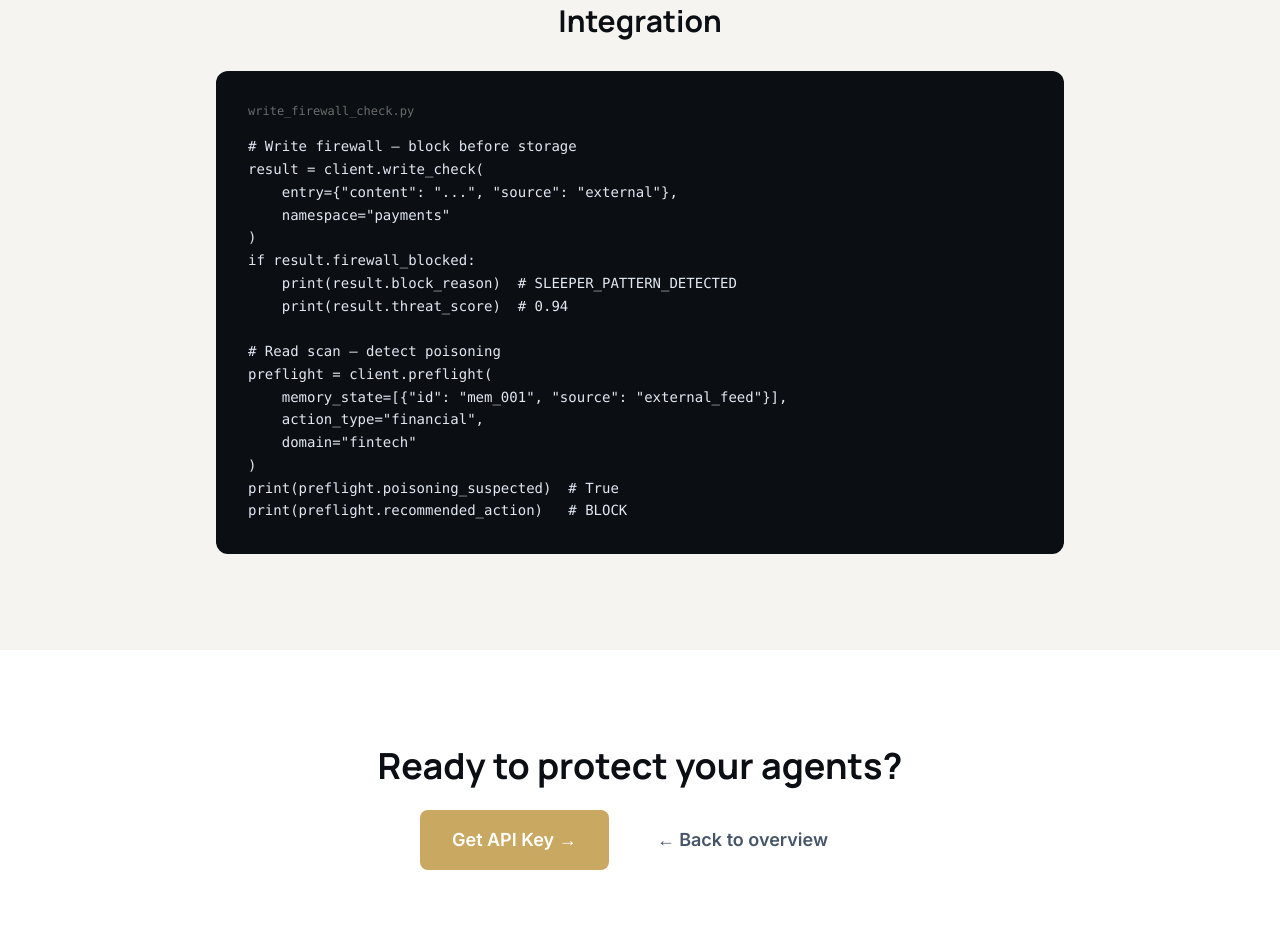
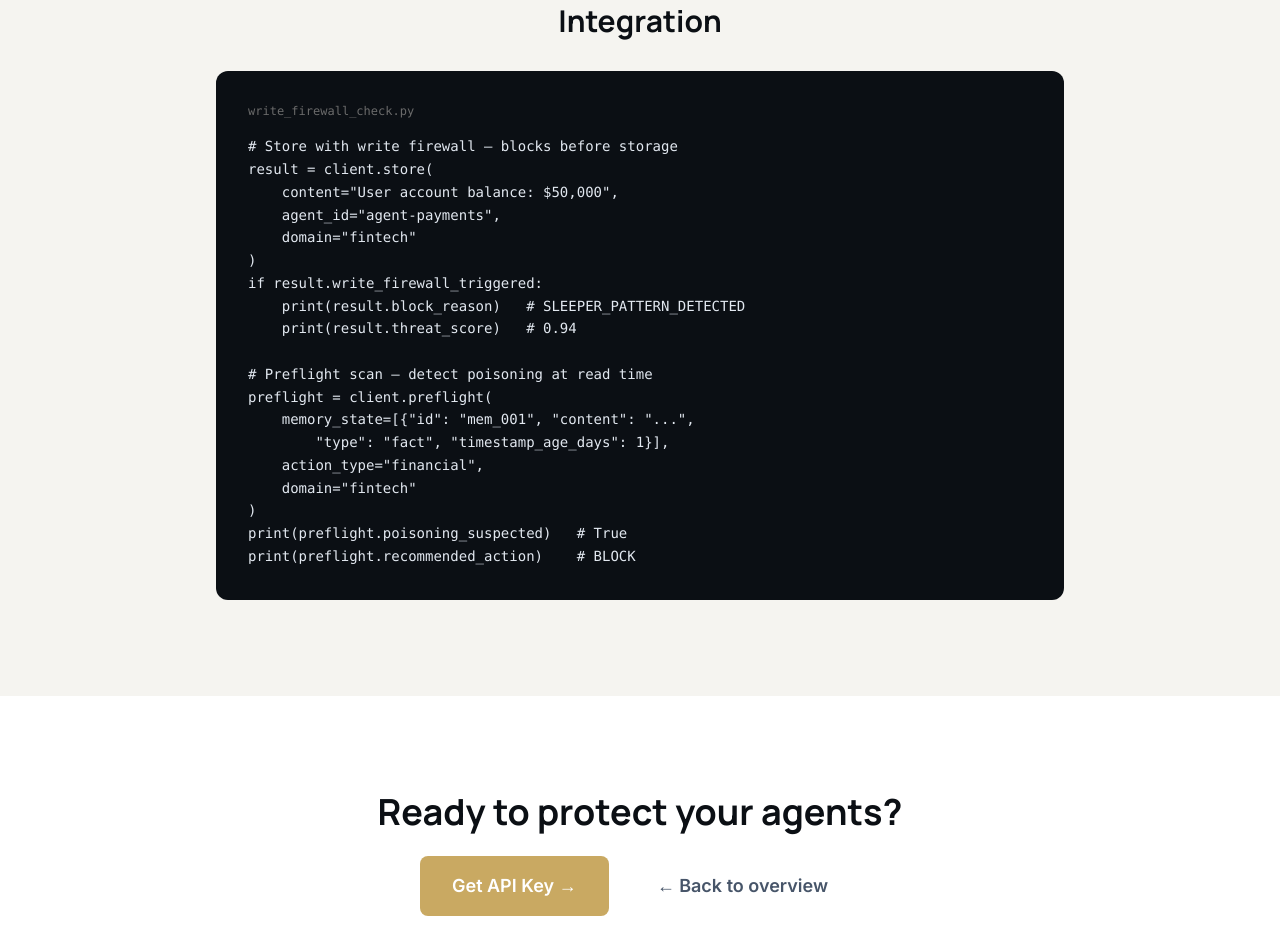
Before and after one commit to sgraal-ai/web-static, a plain HTML site: page protect.html in a window 1280 px wide. Shown: the part 1997-2929 px from the top of the page. Drawn offline with nearby package versions, Linux system fonts and the light colour scheme.

Commit message:
fix: correct write firewall code example

```diff
--- a/protect.html
+++ b/protect.html
@@ -133,23 +133,25 @@ h1,h2,h3 { font-family: 'Manrope', sans-serif; }
 <h2 class="text-3xl font-bold mb-8 text-center">Integration</h2>
 <div class="bg-[#0b0f14] rounded-xl p-8">
 <p class="text-[#6b6b6b] text-xs mb-4 font-mono">write_firewall_check.py</p>
-<pre class="text-sm text-[#e2e8f0] font-mono leading-relaxed overflow-x-auto"># Write firewall — block before storage
-result = client.write_check(
-    entry={"content": "...", "source": "external"},
-    namespace="payments"
+<pre class="text-sm text-[#e2e8f0] font-mono leading-relaxed overflow-x-auto"># Store with write firewall — blocks before storage
+result = client.store(
+    content="User account balance: $50,000",
+    agent_id="agent-payments",
+    domain="fintech"
 )
-if result.firewall_blocked:
-    print(result.block_reason)  # SLEEPER_PATTERN_DETECTED
-    print(result.threat_score)  # 0.94
+if result.write_firewall_triggered:
+    print(result.block_reason)   # SLEEPER_PATTERN_DETECTED
+    print(result.threat_score)   # 0.94
 
-# Read scan — detect poisoning
+# Preflight scan — detect poisoning at read time
 preflight = client.preflight(
-    memory_state=[{"id": "mem_001", "source": "external_feed"}],
+    memory_state=[{"id": "mem_001", "content": "...",
+        "type": "fact", "timestamp_age_days": 1}],
     action_type="financial",
     domain="fintech"
 )
-print(preflight.poisoning_suspected)  # True
-print(preflight.recommended_action)   # BLOCK</pre>
+print(preflight.poisoning_suspected)   # True
+print(preflight.recommended_action)    # BLOCK</pre>
 </div>
 </div>
 </section>
```
